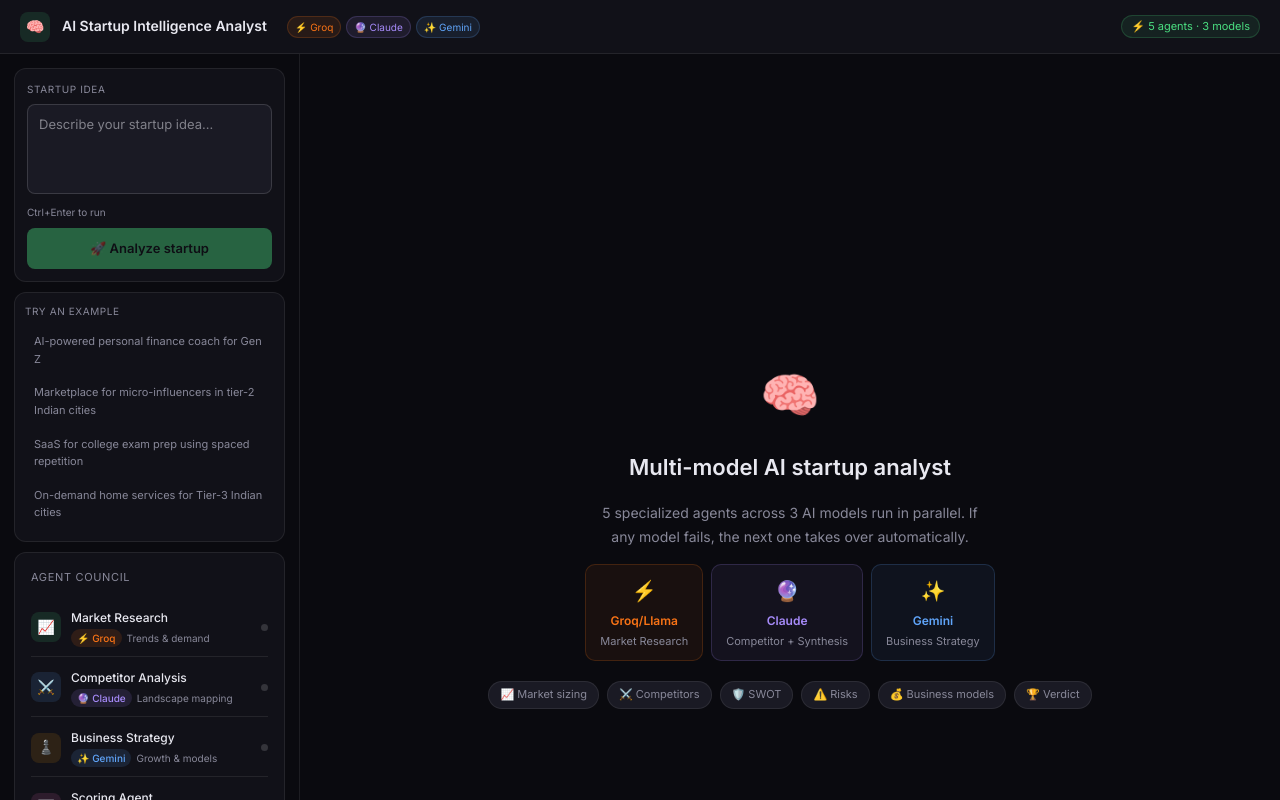
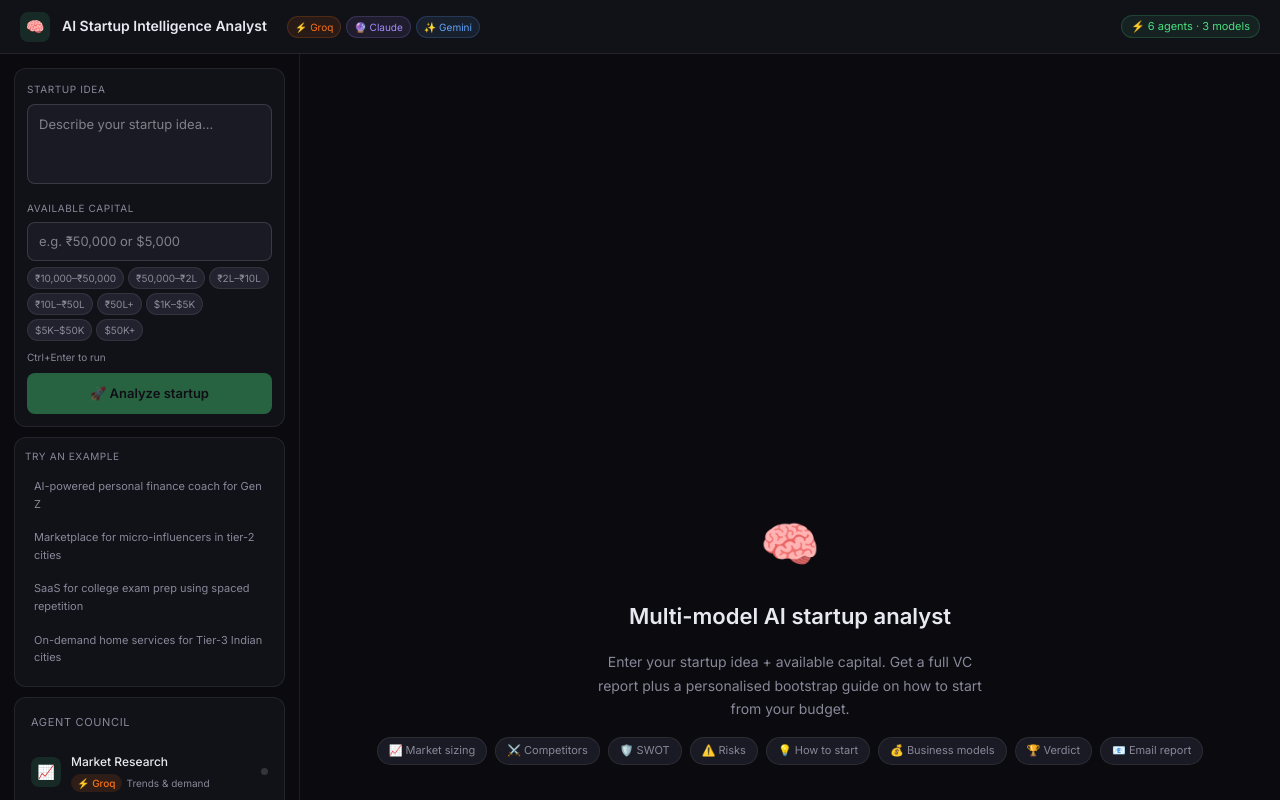
Before and after one commit to VIHAR2212/ai-startup-analyst, a Next.js app: page / in a window 1280 px wide. Shown: the top 800 px of the page. Built offline with nearby package versions, Linux system fonts and the light colour scheme.

Commit message:
Add capital input and update report structure

```diff
--- a/app/page.tsx
+++ b/app/page.tsx
@@ -1,14 +1,12 @@
 "use client";
-
 import { useState } from "react";
 import AgentPanel from "./components/AgentPanel";
 import ReportView from "./components/ReportView";
 
 type AgentState = "idle" | "running" | "done" | "error";
-
-interface HistoryEntry { idea: string; report: Report; ts: number; }
+interface HistoryEntry { idea: string; capital: string; report: Report; ts: number; }
 interface Report {
-  startupName: string; tagline: string; industry: string; stage: string;
+  startupName: string; tagline: string; industry: string; stage: string; capitalRequired?: string;
   overallScore: number; verdict: "invest" | "watch" | "pass"; investmentSummary: string;
   marketResearch: { summary: string; tam: string; sam: string; som: string; cagr: string; keyTrends: string[]; demandSignals: string; };
   competitors: Array<{ name: string; type: string; strength: string; weakness: string; threat: string }>;
@@ -16,42 +14,47 @@ interface Report {
   swot: { strengths: string[]; weaknesses: string[]; opportunities: string[]; threats: string[] };
   risks: Array<{ name: string; description: string; severity: string }>;
   businessModels: Array<{ name: string; description: string; potential: string }>;
-  growthStrategy: string; moat: string;
-  scores: Record<string, number>;
+  growthStrategy: string; moat: string; scores: Record<string, number>;
+  bootstrap?: { capitalTier: "low"|"medium"|"high"; capitalAssessment: string; howToStart: any[]; minimumViableSetup: string; firstMonthGoal: string; bootstrapTips: string[]; fundingOptions: any[]; warningIfLowCapital: string|null; };
   agentsUsed?: string[];
 }
 
 const AGENTS_CONFIG = [
-  { name: "Market Research",    description: "Trends & demand",    color: "#4ade80", icon: "📈", model: "Groq",   modelColor: "#f97316" },
-  { name: "Competitor Analysis",description: "Landscape mapping",  color: "#60a5fa", icon: "⚔️",  model: "Claude", modelColor: "#a78bfa" },
-  { name: "Business Strategy",  description: "Growth & models",    color: "#f59e0b", icon: "♟️",  model: "Gemini", modelColor: "#60a5fa" },
-  { name: "Scoring Agent",      description: "Viability 0–100",    color: "#f472b6", icon: "📊", model: "Groq",   modelColor: "#f97316" },
-  { name: "Synthesizer",        description: "Final report build", color: "#a78bfa", icon: "🧠", model: "Claude", modelColor: "#a78bfa" },
+  { name: "Market Research",     description: "Trends & demand",    color: "#4ade80", icon: "📈", model: "Groq",   modelColor: "#f97316" },
+  { name: "Competitor Analysis", description: "Landscape mapping",  color: "#60a5fa", icon: "⚔️",  model: "Claude", modelColor: "#a78bfa" },
+  { name: "Business Strategy",   description: "Growth & models",    color: "#f59e0b", icon: "♟️",  model: "Groq",   modelColor: "#f97316" },
+  { name: "Scoring Agent",       description: "Viability 0–100",    color: "#f472b6", icon: "📊", model: "Groq",   modelColor: "#f97316" },
+  { name: "Bootstrap Advisor",   description: "How to start lean",  color: "#4ade80", icon: "💡", model: "Claude", modelColor: "#a78bfa" },
+  { name: "Synthesizer",         description: "Final report build", color: "#a78bfa", icon: "🧠", model: "Claude", modelColor: "#a78bfa" },
 ];
 
 const STAGE_LABELS = [
-  "⚡ Groq/Llama scanning market trends…",
-  "🔮 Claude mapping competitor landscape…",
-  "✨ Gemini building growth strategy…",
+  "⚡ Groq scanning market trends…",
+  "🔮 Claude mapping competitors…",
+  "⚡ Groq building growth strategy…",
   "⚡ Groq scoring viability & risks…",
+  "🔮 Claude crafting bootstrap guide…",
   "🧠 Claude synthesizing final report…",
 ];
 
-const EXAMPLE_IDEAS = [
+const CAPITAL_PRESETS = ["₹10,000–₹50,000","₹50,000–₹2L","₹2L–₹10L","₹10L–₹50L","₹50L+","$1K–$5K","$5K–$50K","$50K+"];
+const EXAMPLES = [
   "AI-powered personal finance coach for Gen Z",
-  "Marketplace for micro-influencers in tier-2 Indian cities",
+  "Marketplace for micro-influencers in tier-2 cities",
   "SaaS for college exam prep using spaced repetition",
   "On-demand home services for Tier-3 Indian cities",
 ];
 
 export default function Home() {
   const [idea, setIdea] = useState("");
+  const [capital, setCapital] = useState("");
   const [loading, setLoading] = useState(false);
   const [stageIdx, setStageIdx] = useState(-1);
   const [progress, setProgress] = useState(0);
-  const [agentStates, setAgentStates] = useState<AgentState[]>(["idle","idle","idle","idle","idle"]);
+  const [agentStates, setAgentStates] = useState<AgentState[]>(["idle","idle","idle","idle","idle","idle"]);
   const [report, setReport] = useState<Report | null>(null);
   const [currentIdea, setCurrentIdea] = useState("");
+  const [currentCapital, setCurrentCapital] = useState("");
   const [history, setHistory] = useState<HistoryEntry[]>([]);
   const [activeIdx, setActiveIdx] = useState<number | null>(null);
   const [error, setError] = useState("");
@@ -60,123 +63,112 @@ export default function Home() {
 
   async function analyze() {
     if (!idea.trim() || loading) return;
-    setError("");
-    setLoading(true);
-    setReport(null);
-    setActiveIdx(null);
-    setAgentStates(["idle","idle","idle","idle","idle"]);
-    setProgress(0);
-    setStageIdx(-1);
+    setError(""); setLoading(true); setReport(null); setActiveIdx(null);
+    setAgentStates(["idle","idle","idle","idle","idle","idle"]);
+    setProgress(0); setStageIdx(-1);
 
-    const stageProgress = [18, 36, 55, 72, 90];
+    const stageProgress = [15,30,47,62,78,92];
     let si = 0;
     const interval = setInterval(() => {
       if (si < AGENTS_CONFIG.length) {
-        setStageIdx(si);
-        setProgress(stageProgress[si]);
-        if (si > 0) setAgentStates(prev => prev.map((s, i) => i === si - 1 ? "done" : s));
-        setAgentStates(prev => prev.map((s, i) => i === si ? "running" : s));
+        setStageIdx(si); setProgress(stageProgress[si]);
+        if (si > 0) setAgentStates(prev => prev.map((s,i) => i===si-1 ? "done" : s));
+        setAgentStates(prev => prev.map((s,i) => i===si ? "running" : s));
         si++;
       }
-    }, 2200);
+    }, 2000);
 
     try {
       const res = await fetch("/api/analyze", {
         method: "POST",
         headers: { "Content-Type": "application/json" },
-        body: JSON.stringify({ idea }),
+        body: JSON.stringify({ idea, capital: capital || "Not specified" }),
       });
       clearInterval(interval);
-
-      if (!res.ok) {
-        const err = await res.json();
-        throw new Error(err.details || err.error || "API error");
-      }
+      if (!res.ok) { const e = await res.json(); throw new Error(e.details || e.error || "API error"); }
       const data = await res.json();
       if (data.error) throw new Error(data.error);
-
-      setAgentStates(["done","done","done","done","done"]);
-      setProgress(100);
-      setStageIdx(5);
-
-      const entry = { idea, report: data.report, ts: Date.now() };
+      setAgentStates(["done","done","done","done","done","done"]);
+      setProgress(100); setStageIdx(6);
+      const entry = { idea, capital, report: data.report, ts: Date.now() };
       setHistory(prev => [entry, ...prev]);
-      setReport(data.report);
-      setCurrentIdea(idea);
+      setReport(data.report); setCurrentIdea(idea); setCurrentCapital(capital);
       setActiveIdx(0);
     } catch (err) {
       clearInterval(interval);
-      const msg = String(err).replace("Error: ", "");
-      setError(msg.length > 120 ? msg.slice(0, 120) + "…" : msg);
-      setAgentStates(prev => prev.map(s => s === "running" ? "error" : s));
+      const msg = String(err).replace("Error: ","");
+      setError(msg.length > 120 ? msg.slice(0,120)+"…" : msg);
+      setAgentStates(prev => prev.map(s => s==="running" ? "error" : s));
     }
     setLoading(false);
   }
 
   function loadHistory(i: number) {
     const e = history[i];
-    setReport(e.report);
-    setCurrentIdea(e.idea);
-    setActiveIdx(i);
+    setReport(e.report); setCurrentIdea(e.idea); setCurrentCapital(e.capital); setActiveIdx(i);
   }
 
   return (
     <div style={{ minHeight: "100vh" }}>
-      {/* Nav */}
       <header style={{ padding: "0 20px", height: 54, borderBottom: "0.5px solid var(--border)", display: "flex", alignItems: "center", gap: 12, background: "var(--surface)", position: "sticky", top: 0, zIndex: 10 }}>
         <div style={{ width: 30, height: 30, borderRadius: 8, background: "#4ade8020", display: "flex", alignItems: "center", justifyContent: "center", fontSize: 15 }}>🧠</div>
         <span style={{ fontWeight: 600, fontSize: 14 }}>AI Startup Intelligence Analyst</span>
-        {/* Model badges */}
         <div style={{ display: "flex", gap: 5, marginLeft: 8 }}>
           {[["⚡","Groq","#f97316"],["🔮","Claude","#a78bfa"],["✨","Gemini","#60a5fa"]].map(([icon,name,color]) => (
-            <span key={name} style={{ fontSize: 10, padding: "2px 7px", borderRadius: 99, background: (color as string) + "18", color: color as string, border: `0.5px solid ${color}30` }}>{icon} {name}</span>
+            <span key={name} style={{ fontSize: 10, padding: "2px 7px", borderRadius: 99, background: (color as string)+"18", color: color as string, border: `0.5px solid ${color}30` }}>{icon} {name}</span>
           ))}
         </div>
-        <span style={{ marginLeft: "auto", fontSize: 11, padding: "2px 9px", borderRadius: 99, background: "#4ade8015", color: "#4ade80", border: "0.5px solid #4ade8030" }}>⚡ 5 agents · 3 models</span>
+        <span style={{ marginLeft: "auto", fontSize: 11, padding: "2px 9px", borderRadius: 99, background: "#4ade8015", color: "#4ade80", border: "0.5px solid #4ade8030" }}>⚡ 6 agents · 3 models</span>
       </header>
 
       <div className="main-grid" style={{ display: "grid", gridTemplateColumns: "300px 1fr", minHeight: "calc(100vh - 54px)" }}>
-        {/* Sidebar */}
         <aside className="sidebar" style={{ borderRight: "0.5px solid var(--border)", padding: "14px", display: "flex", flexDirection: "column", gap: 10, overflowY: "auto" }}>
 
           <div className="card" style={{ padding: 12 }}>
             <div style={{ fontSize: 10, color: "var(--muted)", textTransform: "uppercase", letterSpacing: "0.06em", marginBottom: 7 }}>Startup idea</div>
             <textarea
-              value={idea}
-              onChange={e => setIdea(e.target.value)}
-              onKeyDown={e => e.key === "Enter" && e.ctrlKey && analyze()}
+              value={idea} onChange={e => setIdea(e.target.value)}
+              onKeyDown={e => e.key==="Enter" && e.ctrlKey && analyze()}
               placeholder="Describe your startup idea…"
-              style={{ width: "100%", background: "var(--surface-2)", border: "0.5px solid var(--border-md)", borderRadius: 8, padding: "9px 11px", color: "var(--foreground)", fontSize: 13, resize: "none", minHeight: 90, fontFamily: "inherit", transition: "border-color 0.15s" }}
-              onFocus={e => e.target.style.borderColor = "#4ade8060"}
-              onBlur={e => e.target.style.borderColor = "var(--border-md)"}
+              style={{ width: "100%", background: "var(--surface-2)", border: "0.5px solid var(--border-md)", borderRadius: 8, padding: "9px 11px", color: "var(--foreground)", fontSize: 13, resize: "none", minHeight: 80, fontFamily: "inherit", transition: "border-color 0.15s" }}
+              onFocus={e => e.target.style.borderColor="#4ade8060"} onBlur={e => e.target.style.borderColor="var(--border-md)"}
             />
-            <div style={{ fontSize: 10, color: "var(--muted)", margin: "4px 0 8px" }}>Ctrl+Enter to run</div>
+
+            {/* Capital input */}
+            <div style={{ fontSize: 10, color: "var(--muted)", textTransform: "uppercase", letterSpacing: "0.06em", margin: "10px 0 6px" }}>Available capital</div>
+            <input
+              value={capital} onChange={e => setCapital(e.target.value)}
+              placeholder="e.g. ₹50,000 or $5,000"
+              style={{ width: "100%", background: "var(--surface-2)", border: "0.5px solid var(--border-md)", borderRadius: 8, padding: "8px 11px", color: "var(--foreground)", fontSize: 13, fontFamily: "inherit", transition: "border-color 0.15s" }}
+              onFocus={e => e.target.style.borderColor="#4ade8060"} onBlur={e => e.target.style.borderColor="var(--border-md)"}
+            />
+            {/* Capital presets */}
+            <div style={{ display: "flex", flexWrap: "wrap", gap: 4, marginTop: 6 }}>
+              {CAPITAL_PRESETS.map(p => (
+                <button key={p} onClick={() => setCapital(p)} style={{ fontSize: 10, padding: "2px 7px", borderRadius: 99, background: capital===p?"#4ade8020":"var(--surface-3)", color: capital===p?"#4ade80":"var(--muted)", border: `0.5px solid ${capital===p?"#4ade8040":"var(--border)"}`, cursor: "pointer" }}>{p}</button>
+              ))}
+            </div>
+
+            <div style={{ fontSize: 10, color: "var(--muted)", margin: "8px 0" }}>Ctrl+Enter to run</div>
             <button className="btn-primary" style={{ width: "100%", justifyContent: "center" }} onClick={analyze} disabled={loading || !idea.trim()}>
               {loading ? "🔄 Agents running…" : "🚀 Analyze startup"}
             </button>
-            {error && (
-              <div style={{ marginTop: 8, fontSize: 11, color: "#ef4444", padding: "8px 10px", background: "#ef444410", borderRadius: 6, lineHeight: 1.5 }}>
-                ⚠️ {error}
-              </div>
-            )}
+            {error && <div style={{ marginTop: 8, fontSize: 11, color: "#ef4444", padding: "8px 10px", background: "#ef444410", borderRadius: 6, lineHeight: 1.5 }}>⚠️ {error}</div>}
           </div>
 
-          {/* Examples */}
           <div className="card" style={{ padding: 10 }}>
             <div style={{ fontSize: 10, color: "var(--muted)", textTransform: "uppercase", letterSpacing: "0.06em", marginBottom: 7 }}>Try an example</div>
-            {EXAMPLE_IDEAS.map((ex, i) => (
+            {EXAMPLES.map((ex,i) => (
               <button key={i} onClick={() => setIdea(ex)} style={{ display: "block", width: "100%", textAlign: "left", background: "transparent", border: "0.5px solid transparent", borderRadius: 6, padding: "6px 8px", fontSize: 11, color: "var(--muted)", cursor: "pointer", transition: "all 0.15s", marginBottom: 2 }}
-                onMouseOver={e => { (e.target as HTMLElement).style.background = "var(--surface-2)"; (e.target as HTMLElement).style.color = "var(--foreground)"; }}
-                onMouseOut={e => { (e.target as HTMLElement).style.background = "transparent"; (e.target as HTMLElement).style.color = "var(--muted)"; }}>
+                onMouseOver={e => { (e.target as HTMLElement).style.background="var(--surface-2)"; (e.target as HTMLElement).style.color="var(--foreground)"; }}
+                onMouseOut={e => { (e.target as HTMLElement).style.background="transparent"; (e.target as HTMLElement).style.color="var(--muted)"; }}>
                 {ex}
               </button>
             ))}
           </div>
 
-          {/* Agent panel */}
           <AgentPanel agents={agents} />
 
-          {/* Loading progress */}
           {loading && stageIdx >= 0 && (
             <div className="card" style={{ padding: 12 }}>
               <div style={{ fontSize: 12, marginBottom: 8 }}>{STAGE_LABELS[stageIdx] || "Finalizing…"}</div>
@@ -187,40 +179,29 @@ export default function Home() {
             </div>
           )}
 
-          {/* History */}
           {history.length > 0 && (
             <div className="card" style={{ padding: 10 }}>
               <div style={{ fontSize: 10, color: "var(--muted)", textTransform: "uppercase", letterSpacing: "0.06em", marginBottom: 7 }}>History</div>
-              {history.map((e, i) => (
-                <button key={e.ts} onClick={() => loadHistory(i)} style={{ display: "block", width: "100%", textAlign: "left", padding: "8px 10px", borderRadius: 8, border: i === activeIdx ? "0.5px solid #4ade8040" : "0.5px solid transparent", background: i === activeIdx ? "#4ade8010" : "transparent", cursor: "pointer", marginBottom: 3, transition: "all 0.15s" }}>
+              {history.map((e,i) => (
+                <button key={e.ts} onClick={() => loadHistory(i)} style={{ display: "block", width: "100%", textAlign: "left", padding: "8px 10px", borderRadius: 8, border: i===activeIdx?"0.5px solid #4ade8040":"0.5px solid transparent", background: i===activeIdx?"#4ade8010":"transparent", cursor: "pointer", marginBottom: 3, transition: "all 0.15s" }}>
                   <div style={{ fontSize: 12, fontWeight: 500, color: "var(--foreground)", whiteSpace: "nowrap", overflow: "hidden", textOverflow: "ellipsis" }}>{e.report.startupName}</div>
-                  <div style={{ fontSize: 10, color: "var(--muted)", marginTop: 1 }}>Score {e.report.overallScore}/100 · {e.report.verdict}</div>
+                  <div style={{ fontSize: 10, color: "var(--muted)", marginTop: 1 }}>Score {e.report.overallScore}/100 · {e.capital || "—"}</div>
                 </button>
               ))}
             </div>
           )}
         </aside>
 
-        {/* Main */}
         <main style={{ padding: "20px 22px", overflowY: "auto" }}>
           {!report && !loading && (
             <div style={{ display: "flex", flexDirection: "column", alignItems: "center", justifyContent: "center", height: "100%", gap: 16, padding: "3rem 2rem", textAlign: "center" }}>
               <div style={{ fontSize: 48 }}>🧠</div>
               <h2 style={{ fontSize: 22, fontWeight: 600, margin: 0 }}>Multi-model AI startup analyst</h2>
-              <p style={{ fontSize: 14, color: "var(--muted)", maxWidth: 380, lineHeight: 1.7, margin: 0 }}>
-                5 specialized agents across 3 AI models run in parallel. If any model fails, the next one takes over automatically.
+              <p style={{ fontSize: 14, color: "var(--muted)", maxWidth: 400, lineHeight: 1.7, margin: 0 }}>
+                Enter your startup idea + available capital. Get a full VC report plus a personalised bootstrap guide on how to start from your budget.
               </p>
               <div style={{ display: "flex", flexWrap: "wrap", gap: 8, justifyContent: "center" }}>
-                {[["⚡","Groq/Llama","Market Research","#f97316"],["🔮","Claude","Competitor + Synthesis","#a78bfa"],["✨","Gemini","Business Strategy","#60a5fa"]].map(([icon,model,role,color]) => (
-                  <div key={model} style={{ padding: "10px 14px", borderRadius: 10, background: (color as string) + "10", border: `0.5px solid ${color}30`, textAlign: "center" }}>
-                    <div style={{ fontSize: 20, marginBottom: 4 }}>{icon}</div>
-                    <div style={{ fontSize: 12, fontWeight: 600, color: color as string }}>{model}</div>
-                    <div style={{ fontSize: 11, color: "var(--muted)", marginTop: 2 }}>{role}</div>
-                  </div>
-                ))}
-              </div>
-              <div style={{ display: "flex", flexWrap: "wrap", gap: 8, justifyContent: "center", marginTop: 4 }}>
-                {["📈 Market sizing","⚔️ Competitors","🛡️ SWOT","⚠️ Risks","💰 Business models","🏆 Verdict"].map(f => (
+                {["📈 Market sizing","⚔️ Competitors","🛡️ SWOT","⚠️ Risks","💡 How to start","💰 Business models","🏆 Verdict","📧 Email report"].map(f=>(
                   <span key={f} style={{ fontSize: 11, padding: "4px 11px", borderRadius: 99, background: "var(--surface-2)", border: "0.5px solid var(--border)", color: "var(--muted)" }}>{f}</span>
                 ))}
               </div>
@@ -237,11 +218,11 @@ export default function Home() {
               <div style={{ width: 240, height: 3, background: "var(--border)", borderRadius: 2, overflow: "hidden" }}>
                 <div style={{ height: "100%", width: `${progress}%`, background: "linear-gradient(90deg,#f97316,#a78bfa,#60a5fa)", borderRadius: 2, transition: "width 0.5s ease" }} />
               </div>
-              <div style={{ fontSize: 12, color: "var(--muted)" }}>{progress}% — agents running in parallel</div>
+              <div style={{ fontSize: 12, color: "var(--muted)" }}>{progress}% — 6 agents running</div>
             </div>
           )}
 
-          {report && !loading && <ReportView report={report} idea={currentIdea} />}
+          {report && !loading && <ReportView report={report} idea={currentIdea} capital={currentCapital} />}
         </main>
       </div>
       <style>{`@keyframes spin { to { transform: rotate(360deg); } }`}</style>
```
